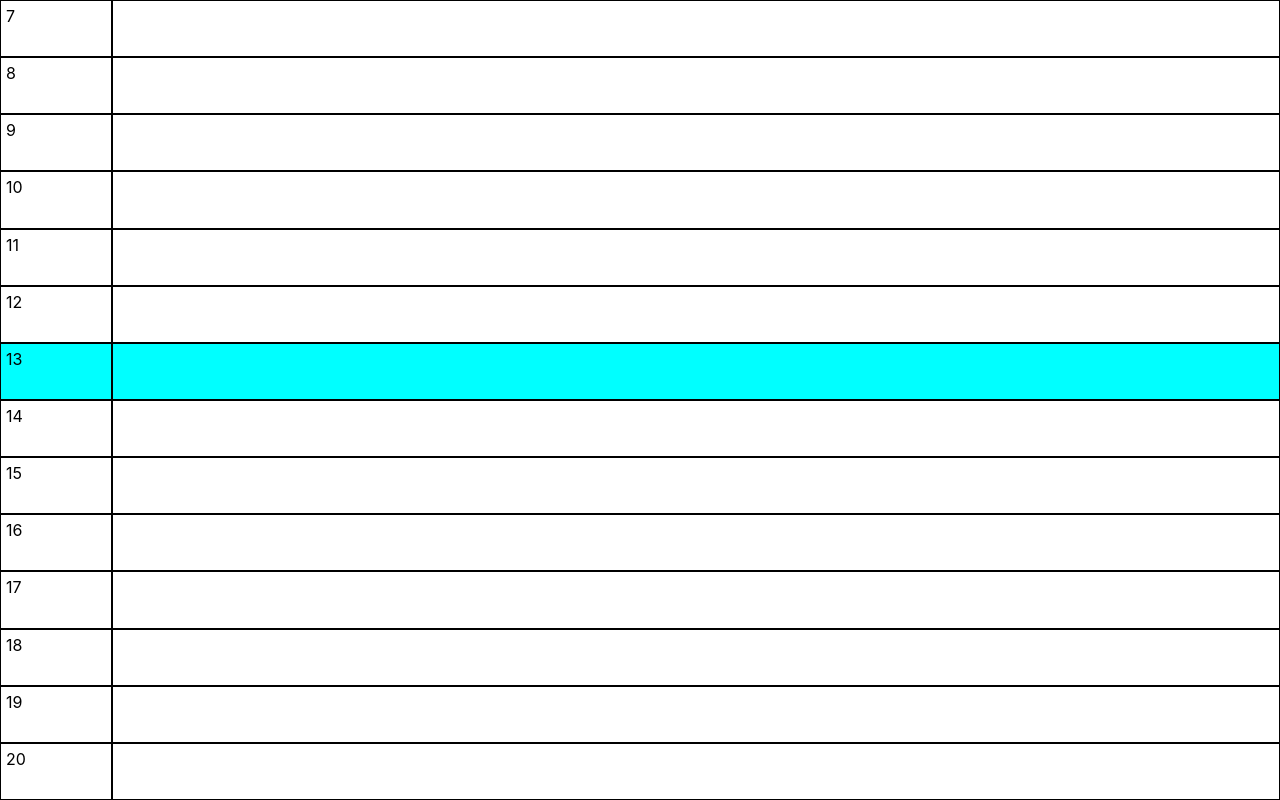
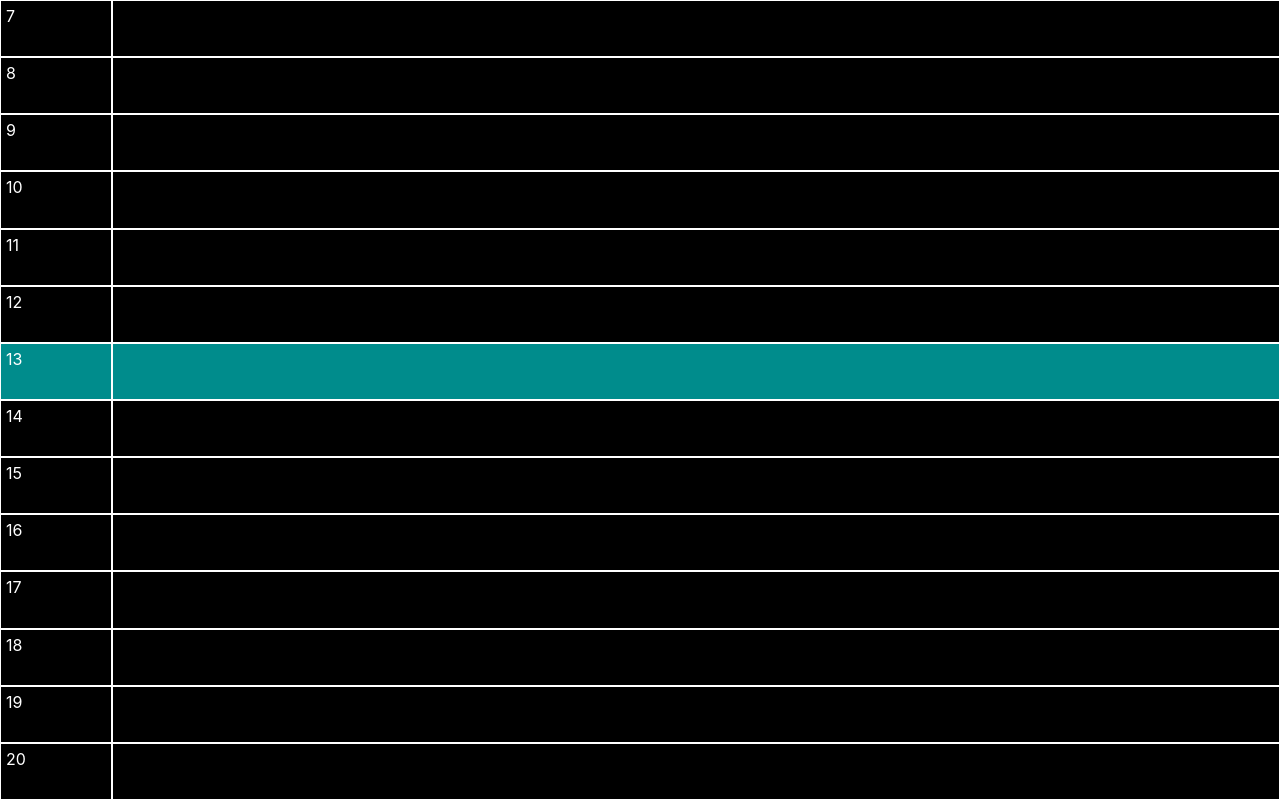
Before and after one commit to khusamov/daily-planner, a React (Create React App) app: page / in a window 1280 px wide. Built offline with nearby package versions, Linux system fonts and the light colour scheme.

Commit message:
Палитра цветов изменена на темный вариант

```diff
--- a/src/components/TaskList/TaskItem.scss
+++ b/src/components/TaskList/TaskItem.scss
@@ -1,18 +1,20 @@
 .TaskItem {
 	display: flex;
 	flex: 1 1 auto;
+	background-color: black;
+	color: white;
 	&+.active {
-		background-color: aqua;
+		background-color: #008c8c;
 	}
 	.hour, .text {
 		padding: 5px;
 	}
 	.hour {
 		width: 100px;
-		border: solid 1px black;
+		border: solid 1px white;
 	}
 	.text {
 		flex: 1 1 auto;
-		border: solid 1px black;
+		border: solid 1px white;
 	}
 }
```
